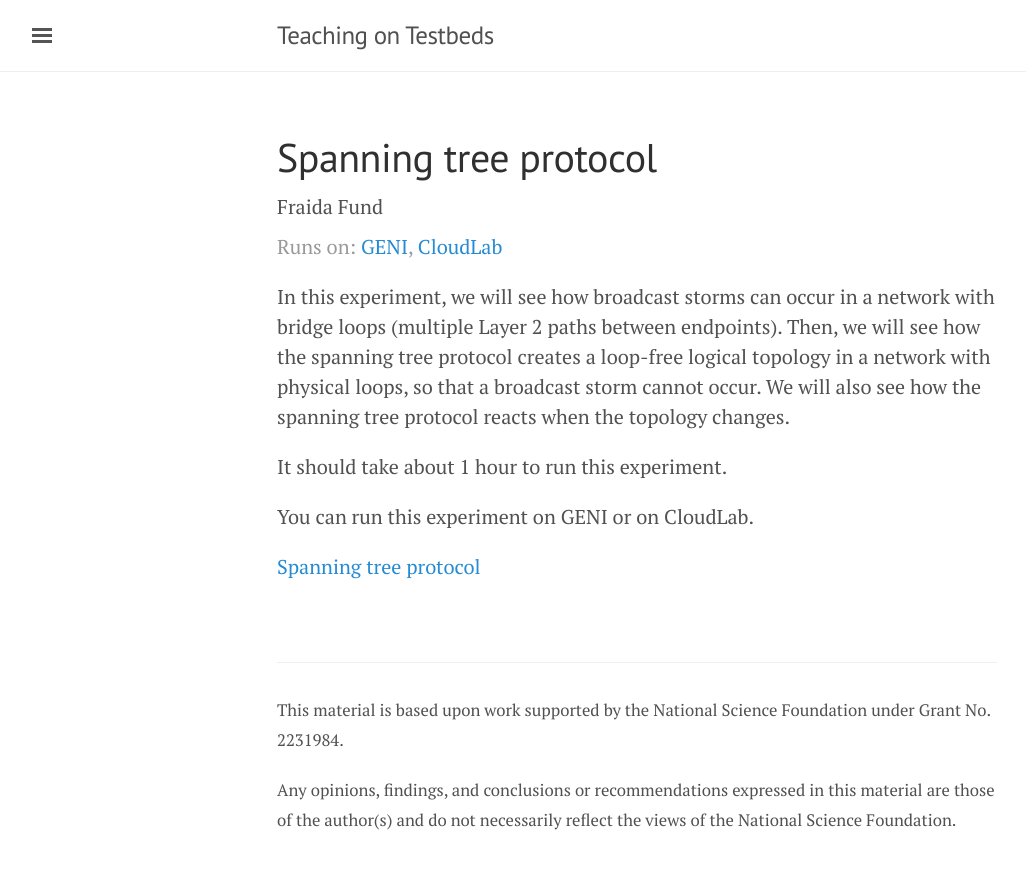
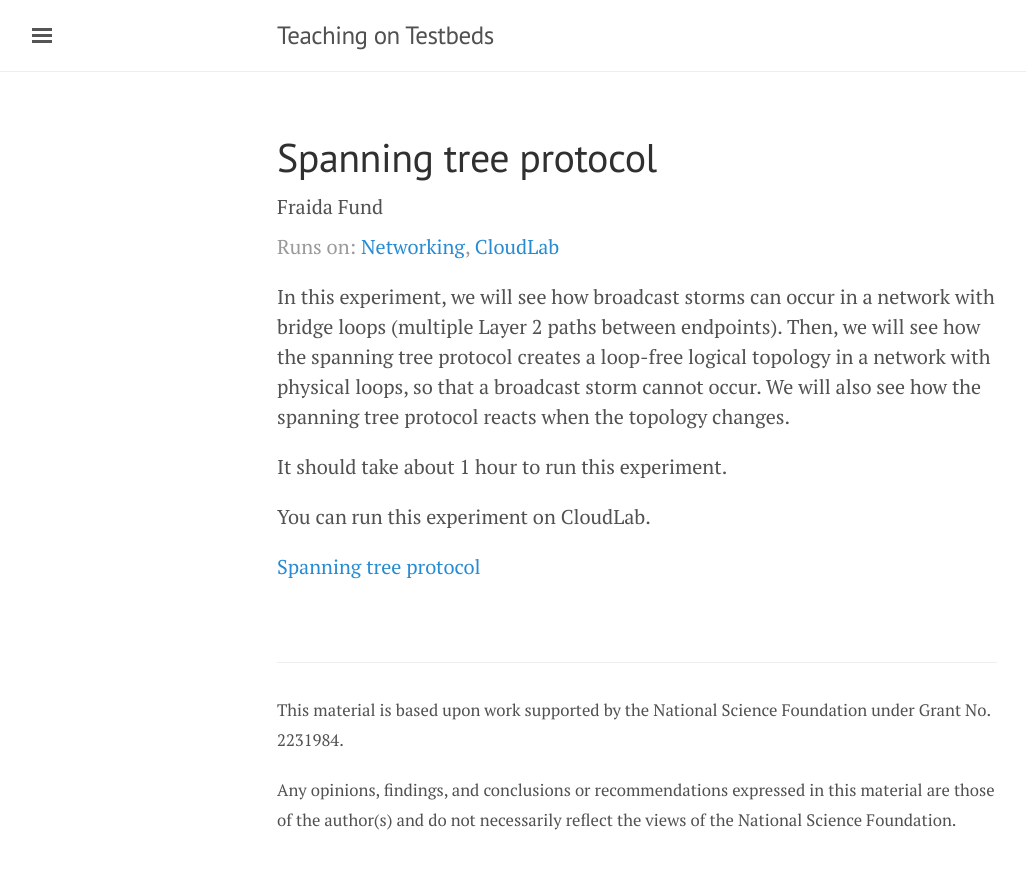
Before and after one commit to teaching-on-testbeds/teaching-on-testbeds.github.io, a Jekyll site: the page built from _posts/2022-11-01-spanning-tree.md, in a window 1280 px wide. Shown: the top 869 px of the page, without its empty margins (3-1029 px from the left). Built offline with Jekyll 4.4.1, drawn with Linux system fonts in a browser that asks for light colours.

Commit message:
Remove mentions of GENI

```diff
--- a/_posts/2022-11-01-spanning-tree.md
+++ b/_posts/2022-11-01-spanning-tree.md
@@ -2,13 +2,13 @@
 layout: post
 title: Spanning tree protocol
 author: Fraida Fund
-tags: [geni, cloudlab]
+tags: [networking, cloudlab]
 ---
 
 In this experiment, we will see how broadcast storms can occur in a network with bridge loops (multiple Layer 2 paths between endpoints). Then, we will see how the spanning tree protocol creates a loop-free logical topology in a network with physical loops, so that a broadcast storm cannot occur. We will also see how the spanning tree protocol reacts when the topology changes.
 
 It should take about 1 hour to run this experiment.
 
-You can run this experiment on GENI or on CloudLab.
+You can run this experiment on CloudLab.
 
 [Spanning tree protocol](https://witestlab.poly.edu/blog/the-spanning-tree-protocol/)
```
Also changed, not shown: _posts/2022-10-13-home-gateway.md (+2 -2 lines), _posts/2023-03-18-secure-applications.md (+2 -2 lines), _posts/2023-03-24-dijkstra-s-algorithm.md (+2 -2 lines).
